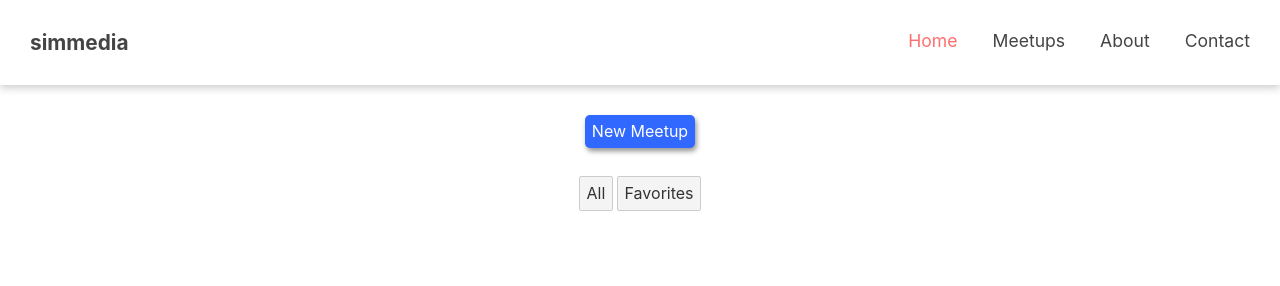
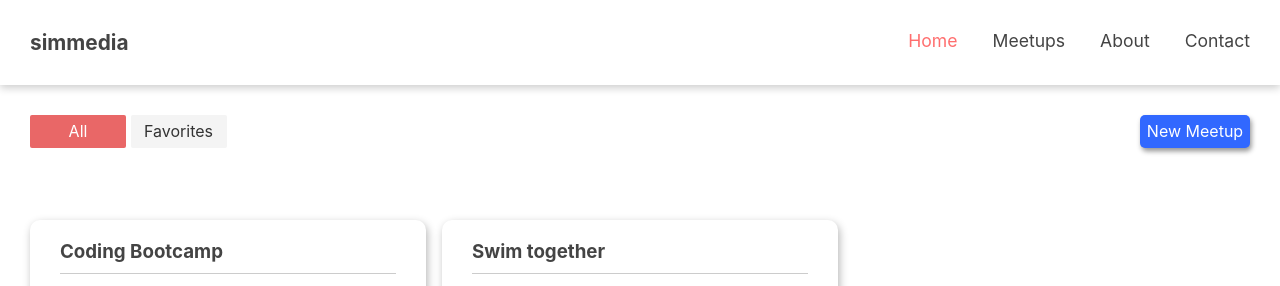
Before and after one commit to simmedia/svelte-app, a Svelte app: page / in a window 1280 px wide. Shown: the top 286 px of the page. Built offline with nearby package versions, Linux system fonts and the light colour scheme.

Commit message:
hide "delete" button when create new meetup

```diff
--- a/src/App.svelte
+++ b/src/App.svelte
@@ -52,11 +52,7 @@
     color: #444;
   }
 
-  .add-meetup {
-    width: 100%;
-    display: flex;
-    justify-content: center;
-  }
+
 
   .container {
     padding: 30px;
@@ -70,9 +66,6 @@
 <div class="container">
 
   {#if page === 'overview'}
-    <div class="add-meetup">
-      <Button caption="New Meetup" on:click={() => (editMode = 'edit')} />
-    </div>
     {#if editMode === 'edit'}
       <EditMeetup
         id={editedId}
@@ -82,6 +75,7 @@
     <MeetupGrid
       meetups={$meetups}
       on:showdetails={showDetails}
+      on:add={() => {editMode = 'edit'}}
       on:edit={startEdit} />
   {:else}
     <MeetupDetail id={pageData.id} on:close={closeDetail} />
--- a/src/Meetups/EditMeetup.svelte
+++ b/src/Meetups/EditMeetup.svelte
@@ -106,10 +106,12 @@
       type="button"
       on:click={cancel}
       caption="Cancel" />
-    <Button
-      mode="btn outline"
-      type="button"
-      on:click={deleteMeetup}
-      caption="Delete" />
+    {#if id}
+      <Button
+        mode="btn outline"
+        type="button"
+        on:click={deleteMeetup}
+        caption="Delete" />
+    {/if}
   </div>
 </Modal>
--- a/src/Meetups/MeetupFilter.svelte
+++ b/src/Meetups/MeetupFilter.svelte
@@ -1,21 +1,43 @@
 <script>
-    import { createEventDispatcher} from 'svelte'
+  import { createEventDispatcher } from "svelte";
 
-    const dispatch = createEventDispatcher()
+  const dispatch = createEventDispatcher();
+
+  let selectedButton = 0;
 </script>
 
 <style>
+  .meetup-filter {
+  }
 
-.meetup-filter {
-    width: 50%;
-    margin: auto;
-    text-align: center;
-    padding: 20px 0px;
-}
+  button {
+      width: 6rem;
+      border: none;
+  }
 
+  .active {
+      background: #e96767;
+      color: #fff;
+  }
 </style>
 
 <div class="meetup-filter">
-    <button type="button" on:click={() => dispatch('select', 0)}>All</button>
-    <button type="button" on:click={() => dispatch('select', 1)}>Favorites</button>
+  <button
+    type="button"
+    class:active={selectedButton === 0}
+    on:click={() => {
+      selectedButton = 0;
+      dispatch('select', 0);
+    }}>
+    All
+  </button>
+  <button
+    type="button"
+    class:active={selectedButton === 1}
+    on:click={() => {
+      selectedButton = 1;
+      dispatch('select', 1);
+    }}>
+    Favorites
+  </button>
 </div>
--- a/src/Meetups/MeetupGrid.svelte
+++ b/src/Meetups/MeetupGrid.svelte
@@ -1,15 +1,19 @@
 <script>
+  import { createEventDispatcher } from "svelte";
   import MeetupItem from "./MeetupItem.svelte";
   import MeetupFilter from "./MeetupFilter.svelte";
+  import Button from "../UI/Button.svelte";
 
   export let meetups;
 
+  const dispatch = createEventDispatcher();
+
   let favsOnly = false;
 
-  $: filteredMeetups = favsOnly ? meetups.filter(m => m.isFavorite) : meetups
+  $: filteredMeetups = favsOnly ? meetups.filter(m => m.isFavorite) : meetups;
 
   function setFilter(event) {
-    favsOnly = event.detail === 1
+    favsOnly = event.detail === 1;
   }
 </script>
 
@@ -22,6 +26,12 @@
     grid-gap: 1rem;
   }
 
+  .meetups-control {
+    width: 100%;
+    display: flex;
+    justify-content: space-between;
+  }
+
   @media (min-width: 760px) {
     #meetups {
       grid-template-columns: repeat(3, 1fr);
@@ -32,7 +42,11 @@
 
 <!-- <button on:click={showDetails}></button> -->
 
-<MeetupFilter on:select={setFilter} />
+<div class="meetups-control">
+  <MeetupFilter on:select={setFilter} />
+  <Button caption="New Meetup" on:click={() => dispatch('add')} />
+</div>
+
 <section id="meetups">
   {#each filteredMeetups as meetup}
     <MeetupItem
```
